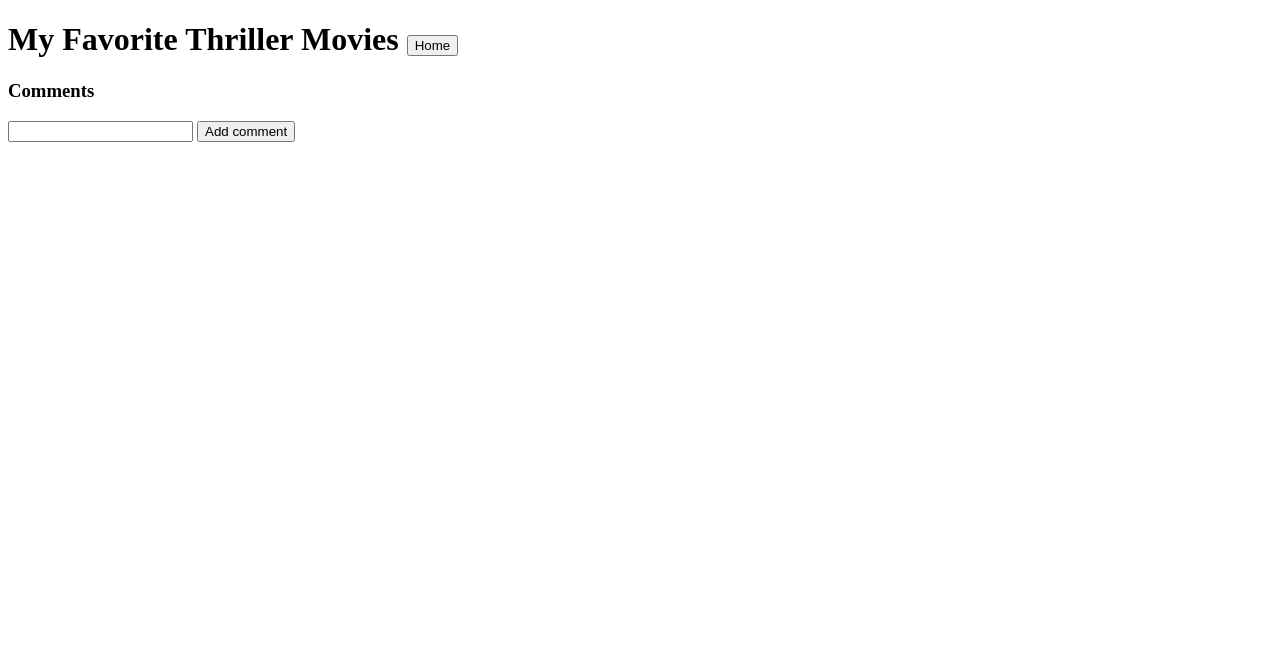
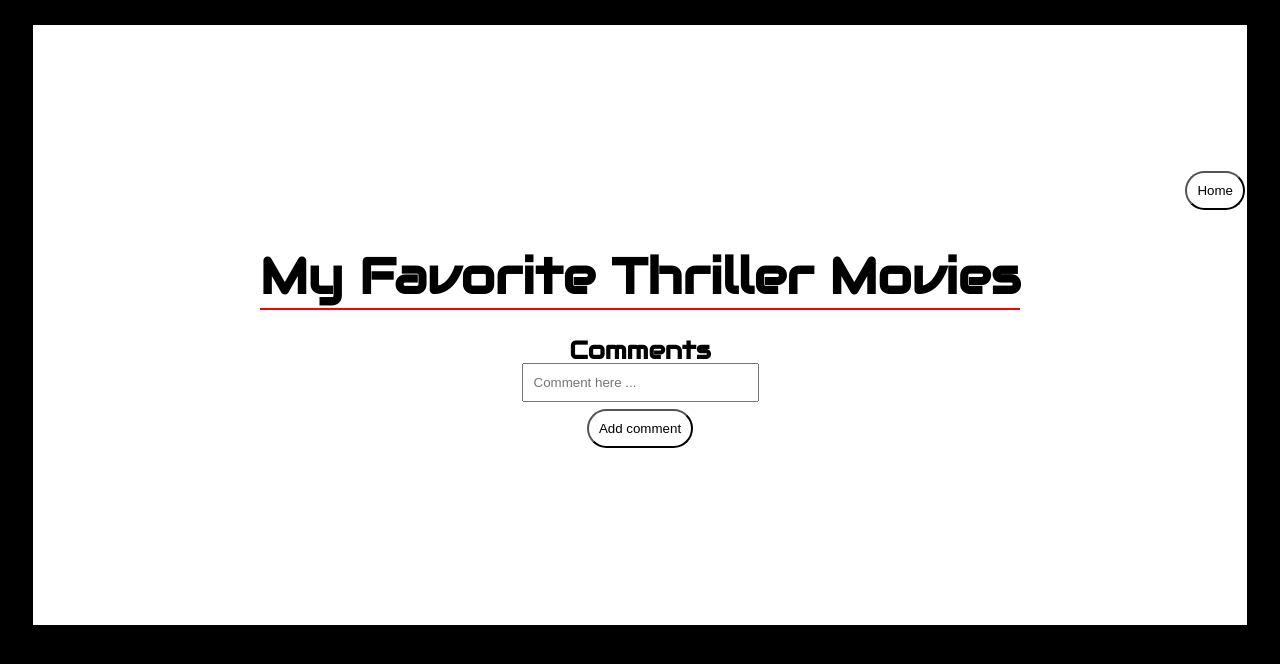
Before and after one commit to harveen8/miniProjects, a website: page expressEx/express/comments.html in a window 1280 px wide. Drawn offline with Linux system fonts and the light colour scheme; no server answers; a web font is replaced by a local one.

Commit message:
added css

```diff
--- a/expressEx/express/comments.html
+++ b/expressEx/express/comments.html
@@ -4,18 +4,82 @@
     <meta charset="UTF-8">
     <meta http-equiv="X-UA-Compatible" content="IE=edge">
     <meta name="viewport" content="width=device-width, initial-scale=1.0">
+    <link rel="stylesheet" href="https://fonts.googleapis.com/css?family=Audiowide|Sofia|Trirong">
+
     <title>Comments!</title>
+    <style>
+        body{
+            background-color:black;
+            font-family: "Audiowide", sans-serif;
+        }
+        #body{
+            display: flex;
+            flex-direction: column;
+            align-items: center;
+            justify-content: center;
+            text-align: center;
+            margin: 25px;
+            background-color: white;
+            min-height: 600px;
+
+        }
+        #title{
+            font-size: 50px;
+            border-bottom: 2px red solid;
+        }
+        #back{
+            display: flex;
+            align-self: flex-end;
+        }
+        #sub{
+            font-size: 25px;
+            border-bottom: 2px red solid;
+            margin: -10px;
+        }
+        ul{
+            list-style-type: none;
+            overflow: scroll;
+            max-height: 300px;
+         }
+         li{
+            padding: 10px;
+            border: 1px solid grey;
+            margin:1px;
+            border-radius: 5px;
+         }
+         button{
+            padding: 10px;
+            background-color: white;
+            margin: 2px;
+            border-radius: 25px;
+
+         }
+         button:hover{
+            background-color: rgb(255, 0, 0);
+            color:white;
+            border-color: white;
+         }
+         input{
+            padding: 10px;
+            width: 220px;
+            padding-right: 3px;
+            margin:5px;
+         }
+         p{
+            color: rgb(176, 2, 2);
+         }
+    </style>
 </head>
 <body>
-    <h1 id="title">My Favorite Thriller Movies
-        <button onclick="location.href = 'http://localhost:3001/home';">Home</button>
-    </h1>
-    <h3>Comments</h3>
+<div id="body">
+    <button id="back" onclick="location.href = 'http://localhost:3001/home';">Home</button>
+    <h1 id="title">My Favorite Thriller Movies </h1>
+    <h3 id="sub">Comments</h3>
     <div id="commentList"></div>
-        <input type="text"id="commentInput">
+        <input placeholder="Comment here ..." type="text"id="commentInput">
         <button id="commentButton">Add comment</button>
-        <p id="commentMessage"> </p>
-
+        <p id="commentMessage" > </p>
+   </div>
 </body>
 <script>
     let commentListDocument= document.getElementById("commentList");
@@ -62,4 +126,5 @@ async function addComment(){
 
 }
 </script>
+
 </html>
```
Also changed, not shown: expressEx/express/home.html (+68 -7 lines).
